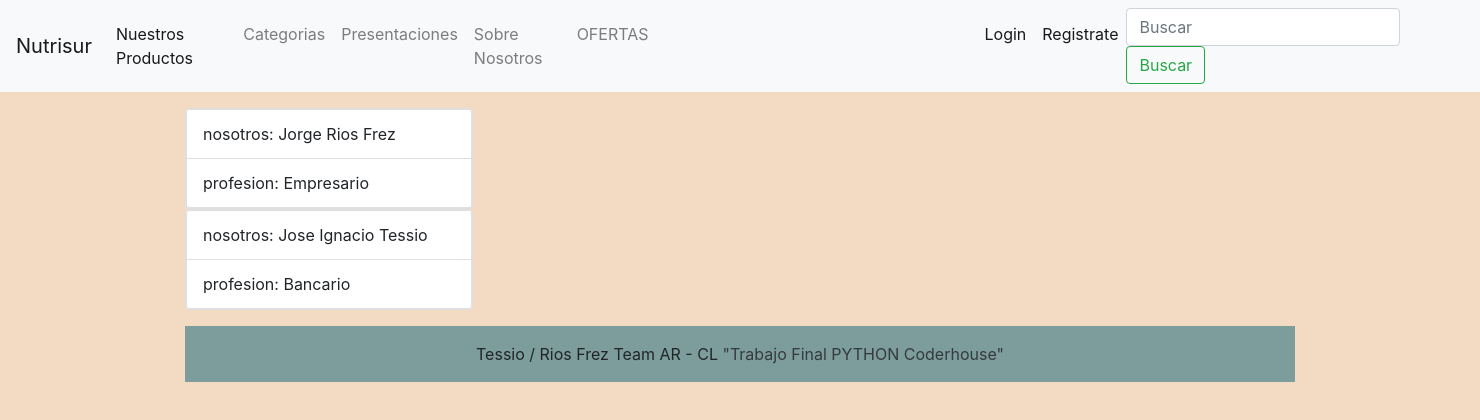
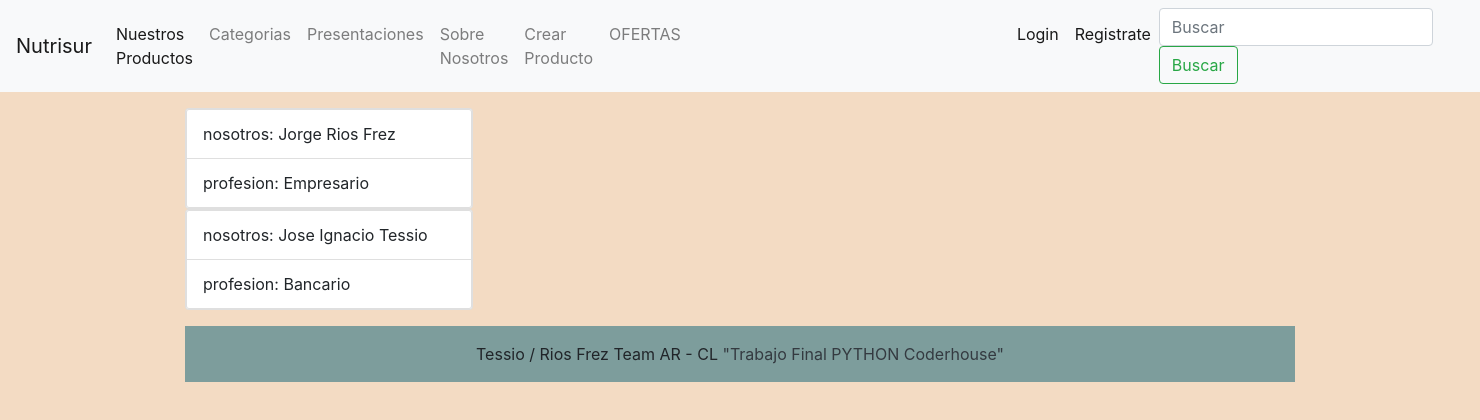
Before and after one commit to joseignaciotessio/Entrega1-Rios-Perez-Tessio, a Django app: page /about/ in a window 1480 px wide. Shown: the top 420 px of the page. Run offline with Django 4.2, Linux system fonts and the light colour scheme; data comes from the database, SQL or seed files in the repository; both versions use the stored data as it was after the commit.

Commit message:
Agrego boton en navbar CREAR PRODUCTO OK

```diff
--- a/proyecto_final/templates/base.html
+++ b/proyecto_final/templates/base.html
@@ -38,6 +38,9 @@
                 </li>
                 <li class="nav-item">
                     <a class="nav-link" href="/about/"> Sobre Nosotros </a>
+                </li>
+                <li class="nav-item">
+                    <a class="nav-link" href="/Products_upload_form/"> Crear Producto </a>
                 </li>
                 <li class="nav-item">
                     <a class="nav-link" href="/sale/" style="margin-right: 20rem ;"> OFERTAS </a>
```
Also changed, not shown: proyecto_final/db.sqlite3.
